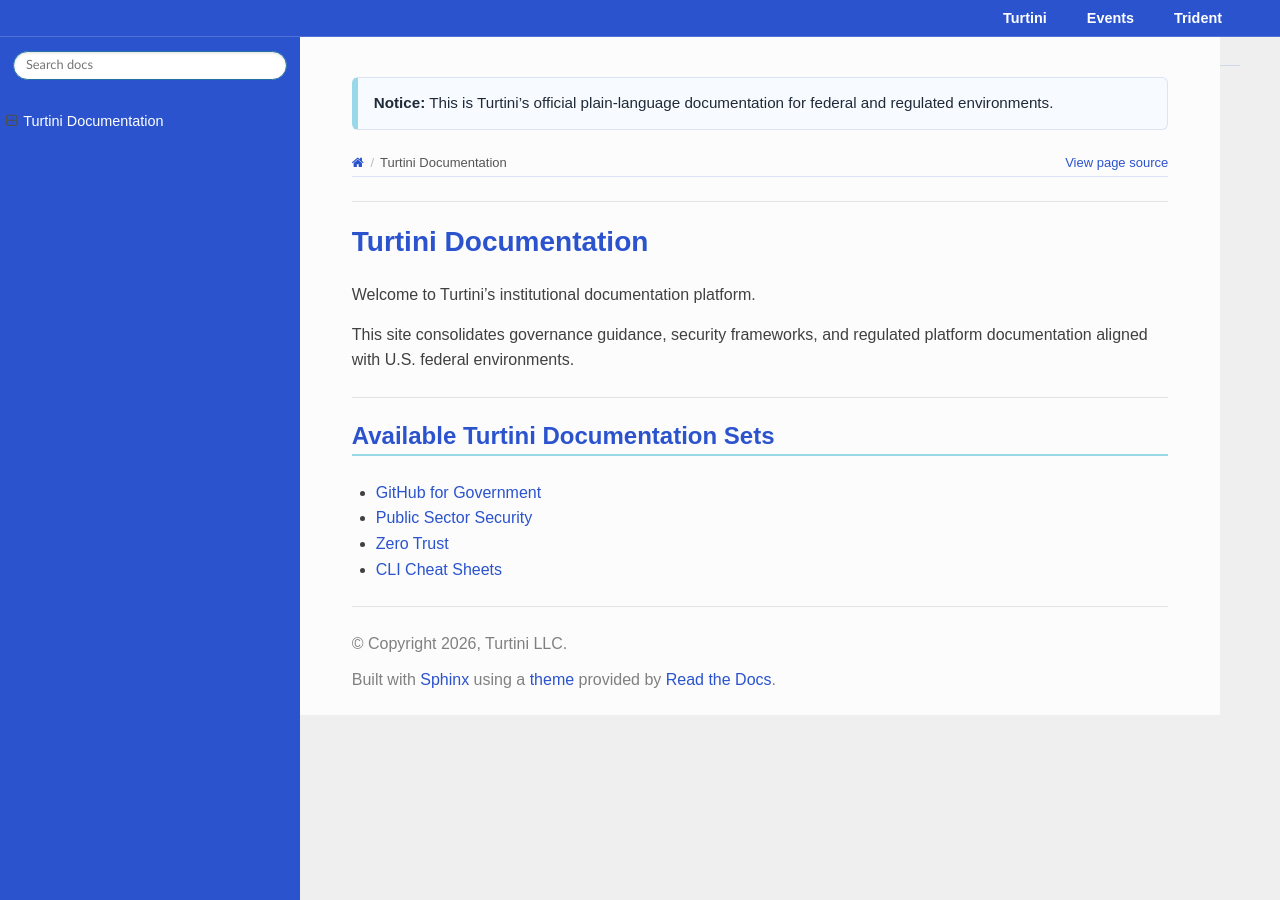
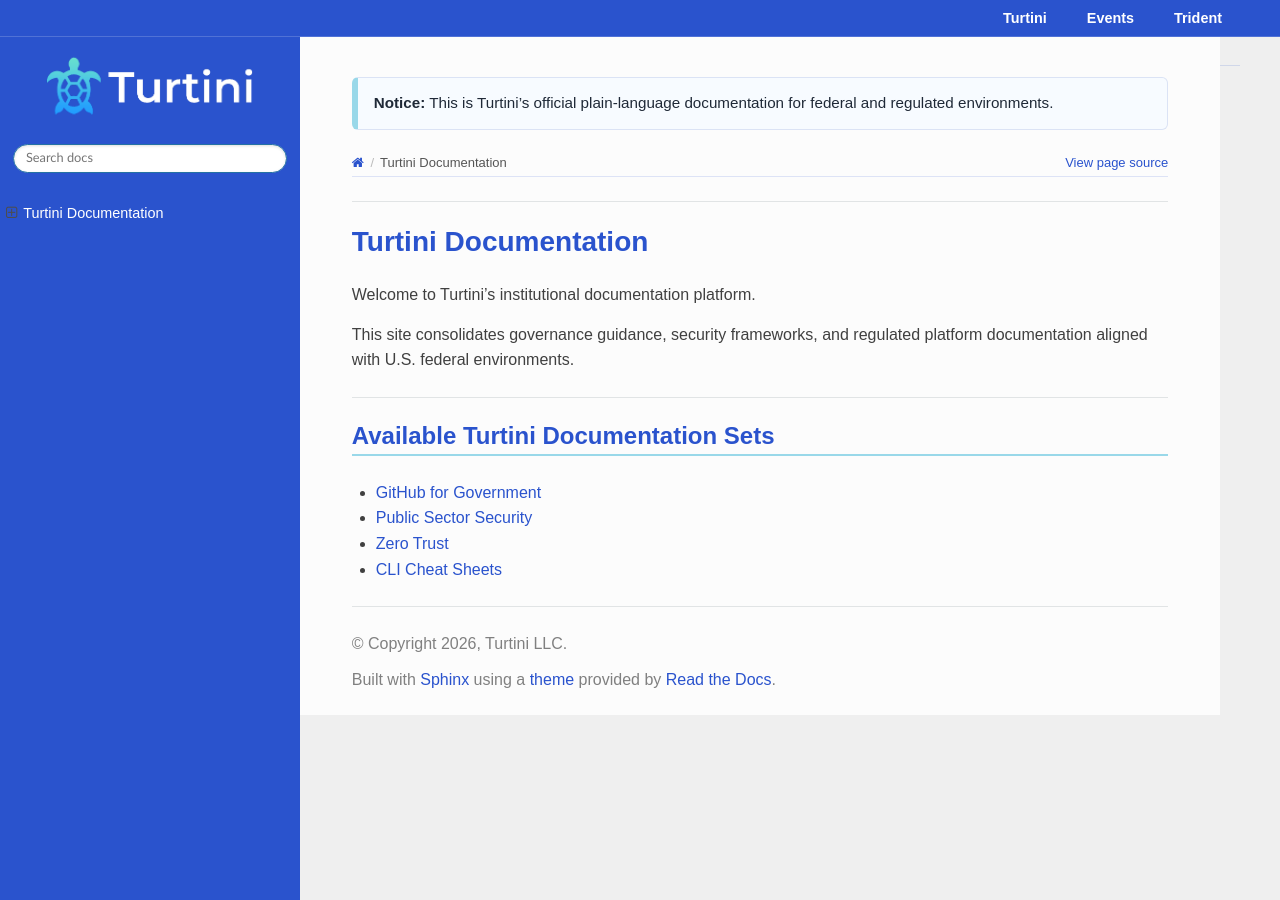
Before and after one commit to Turtini/turtini-docs, a Sphinx documentation site: the page built from docs/index.md, in a window 1280 px wide and 900 px high. Built offline with Sphinx 7.4.7 and the Read the Docs theme 3.1.0, drawn with Linux system fonts in a browser that asks for light colours.

Commit message:
Update conf.py

```diff
--- a/docs/conf.py
+++ b/docs/conf.py
@@ -1,3 +1,5 @@
+# docs/conf.py
+
 import os
 from datetime import datetime
 
@@ -9,17 +11,26 @@
     "myst_parser",
 ]
 
+# Templates + static assets
 templates_path = ["_templates"]
 html_static_path = ["_static"]
 
+# Theme + styling
 html_theme = "sphinx_rtd_theme"
 html_css_files = ["turtini.css"]
 
+# Brand assets (this is what makes the logo + favicon show up)
+html_logo = "_static/turtini-logo.png"
+html_favicon = "_static/favicon.ico"
+
+# Read the Docs / canonical base URL (optional but fine to keep)
 html_baseurl = os.environ.get("READTHEDOCS_CANONICAL_URL", "")
 
+# Source file types
 source_suffix = {
     ".rst": "restructuredtext",
     ".md": "markdown",
 }
 
+# Page title (tab title)
 html_title = "Turtini Documentation"
```
